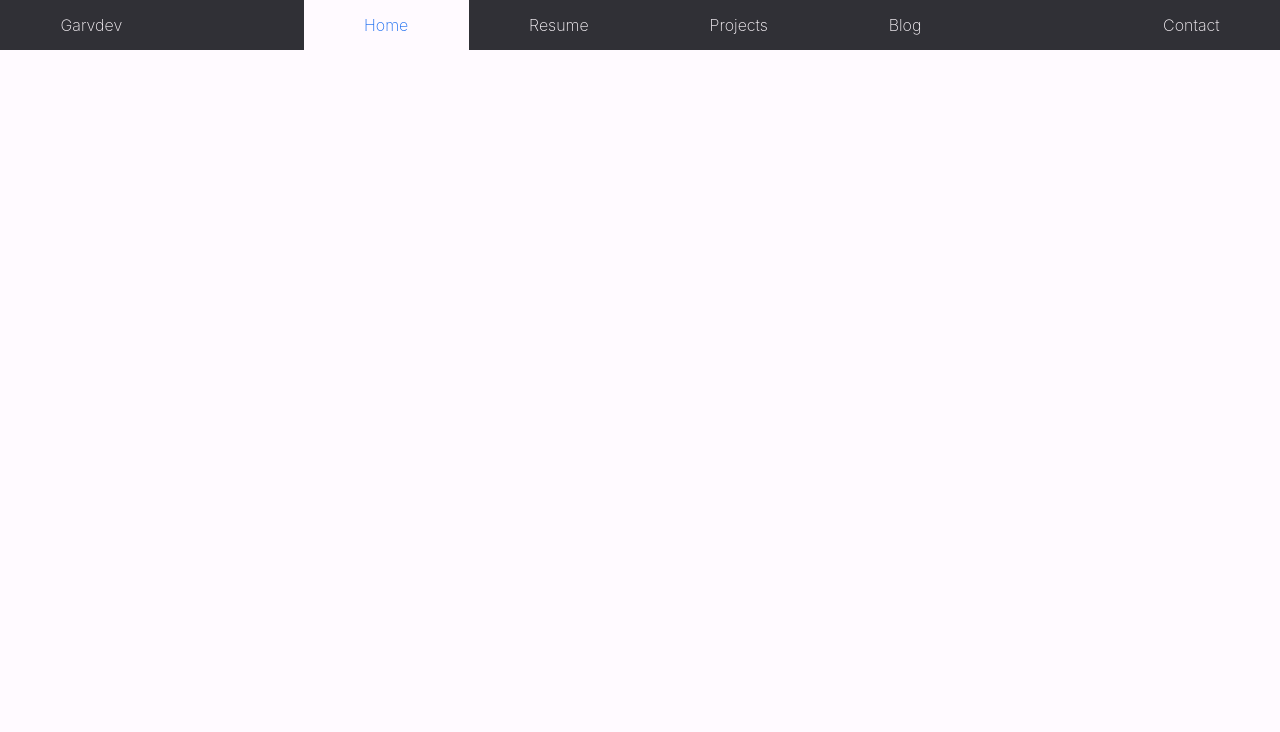
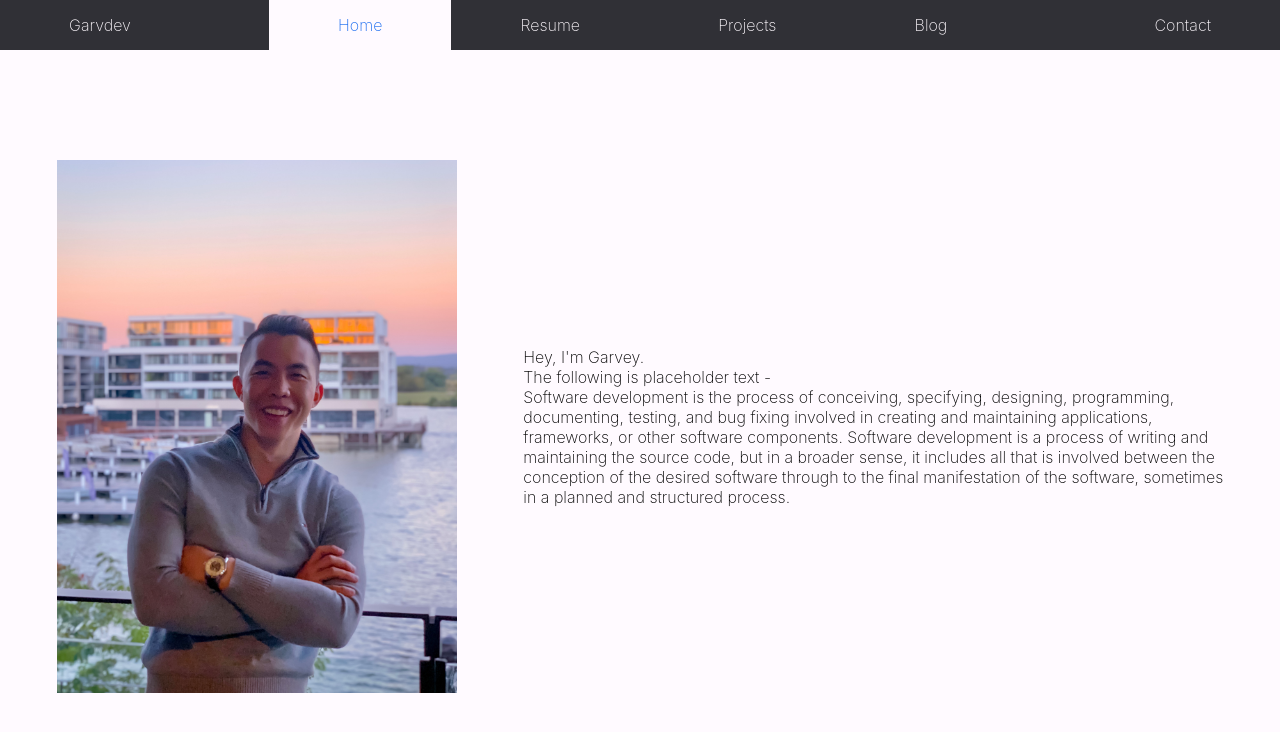
Before and after one commit to garvdev/garvdev, a plain HTML site: page index.html in a window 1280 px wide. Drawn offline with Linux system fonts and the light colour scheme.

Commit message:
Update index.html with introduction and various images

```diff
--- a/index.html
+++ b/index.html
@@ -3,7 +3,7 @@
 <head>
     <meta charset="UTF-8">
     <meta http-equiv="X-UA-Compatible" content="IE=edge">
-    <meta name="viewport" content="width=device-width, initial-scale=1.0">
+    <meta name="viewport" content="width=device-width,  initial-scale=1.0">
     <link href="style.css" rel="stylesheet" type="text/css">
     <title>Garvdev | Home</title>
 </head>
@@ -20,8 +20,19 @@
             <button href="contact.html" class="contact">Contact</button>
         </nav>
     </header>
-    <section class="introduction">
-
+    <section class="intro">
+        <fig>
+            <img src="/img/home/garvey.jpeg" alt="Garvey"/>
+            <figcaption>
+                <span class="buffer"></span>
+                    <p>
+                        Hey,  I'm Garvey.<br>
+                        The following is placeholder text - <br>
+                        Software development is the process of conceiving, specifying, designing, programming, documenting, testing, and bug fixing involved in creating and maintaining applications, frameworks, or other software components. Software development is a process of writing and maintaining the source code, but in a broader sense, it includes all that is involved between the conception of the desired software through to the final manifestation of the software, sometimes in a planned and structured process.
+                    </p>
+                <span class="buffer"></span>
+            </figcaption>
+        </fig>
     </section>
     <section class="resume">
 
--- a/style.css
+++ b/style.css
@@ -10,12 +10,19 @@
     font-weight: 200;
 }
 
+/* --------------------------------------- */
+/* Full document properties */
 body {
     background-color: #fffaff;
 }
 
+.buffer {
+    flex: 0.5 3 auto;
+}
+
+/* --------------------------------------- */
 /* Navigation Bar Styling and Positioning */
-/* set grid properties of navbar */
+/* Set properties of navbar */
 nav {
     position: fixed;
     width: 100%;
@@ -29,9 +36,9 @@ nav {
     color: #fffaff;
     text-align: center;
     font-size: medium;
-
 }
 
+/* Additional specificity for buttons on navbar */
 button {
     cursor:pointer;
     flex: 1 1 auto;
@@ -43,50 +50,88 @@ button {
     font-size: medium;
 }
 
+/* Top left label on navbar centered and padded */
 label {
     flex: 1 1 auto;
     padding: 15px 0px;
     justify-content: center;
 }
 
-.buffer{
-    flex: 1 3 auto;
-}
-
-/* set styling of navbar buttons for current page */
+/* Set styling of navbar buttons for current page */
 .current-page {
    background-color: #fffaff;
    color: #1a6cef;
 }
 
-/* set styling of navbar buttons for non-current pages */
-.noncurrent-page {
-
-}
-
-/* set grid properties of middle navbar sections */
-.current-page,
-.noncurrent-page {
-
-}
-
-.contact {
-
-}
-
-/* Navbar hover functionality */
+/* Navbar Hover Functionality */
 
 
+/* Navbar Responsive Functionality */
 @media only screen and (max-width: 480px) {
-    nav {
-
+    .current-page {
+        width: 30%;
     }
     .noncurrent-page {
         display: none;
     }
+    .contact, label {
+        z-index:0;
+    }
+}
+
+/* --------------------------------------- */
+/* Homepage Positioning and Styling */
+#home section.intro {
+    position: relative;
+    top: 50px;
+
+    max width: 100vw;
+    max height: 100vh;
+
+    display: flex;
+    flex: 1 1 auto;
+    justify-content: space-evenly;
+    align-content: center;
+    flex-flow: row wrap;
+
+    /* background-color: red; */
 
 
-/* Homepage Positioning and Styling */
-section {
+}
 
+section.intro fig {
+    margin: 100px 0px;
+
+    width: 100%;
+
+    display: flex;
+    justify-content: space-evenly;
+    align-items: center;
+    flex-flow: row wrap;
 }
+
+section.intro img {
+    margin: 10px 10px;
+    max-width: 25em;
+    display: inline-flex;
+    align-items: center;
+}
+
+section.intro p {
+    margin: 10px 10px;
+    max-width: 700px;
+    display: inline-flex;
+    align-items: center;
+    text-align: left;
+}
+
+
+@media only screen and (max-width: 480px) {
+    section.intro fig {
+        margin: 0px 10px;
+    }
+    section.intro img {
+        width: 100%;
+        height: auto;
+    }
+}
```
Also changed, not shown: img/home/garvey.jpeg (added), img/icons/contact.svg (added), img/icons/menu.svg (added), img/projects/3d-printer.jpg (added), img/projects/notes.jpg (added), img/projects/robot.jpg (added), 2 other files.
